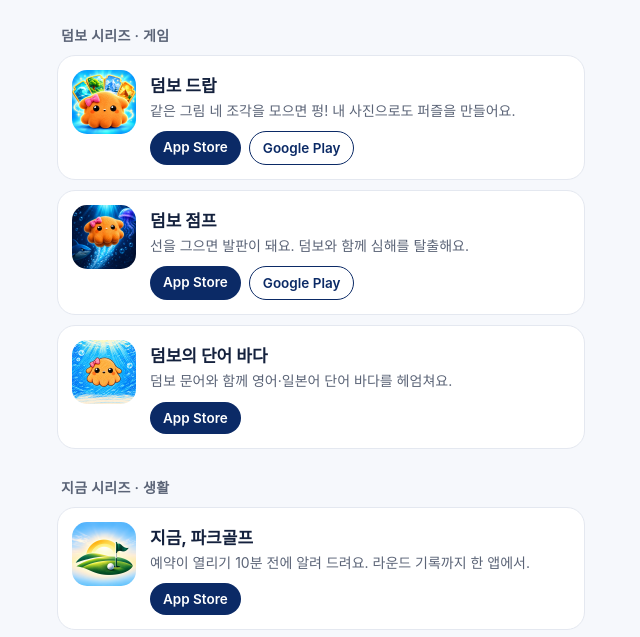
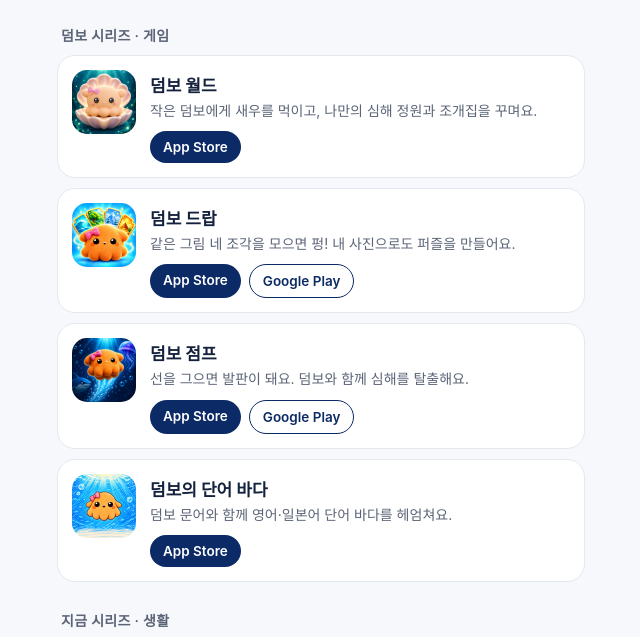
Before and after one commit to nekarose/nekarose.github.io, a plain HTML site: page index.html in a window 1280 px wide. Shown: the part 134-771 px from the top of the page, without its empty margins (319-959 px from the left). Drawn offline with Linux system fonts and the light colour scheme.

Commit message:
Feature Dumbo World and Dumbo Drop on the profile links page

```diff
--- a/index.html
+++ b/index.html
@@ -45,6 +45,17 @@
   </header>
 
   <h2>덤보 시리즈 · 게임</h2>
+
+  <section class="app">
+    <img src="assets/icons/dumboworld.png" alt="">
+    <div>
+      <h3>덤보 월드</h3>
+      <p>작은 덤보에게 새우를 먹이고, 나만의 심해 정원과 조개집을 꾸며요.</p>
+      <div class="btns">
+        <a href="https://apps.apple.com/kr/app/id6838273141">App Store</a>
+      </div>
+    </div>
+  </section>
 
   <section class="app">
     <img src="assets/icons/dumbodrop.png" alt="">
```
Also changed, not shown: assets/icons/dumboworld.png (added).
